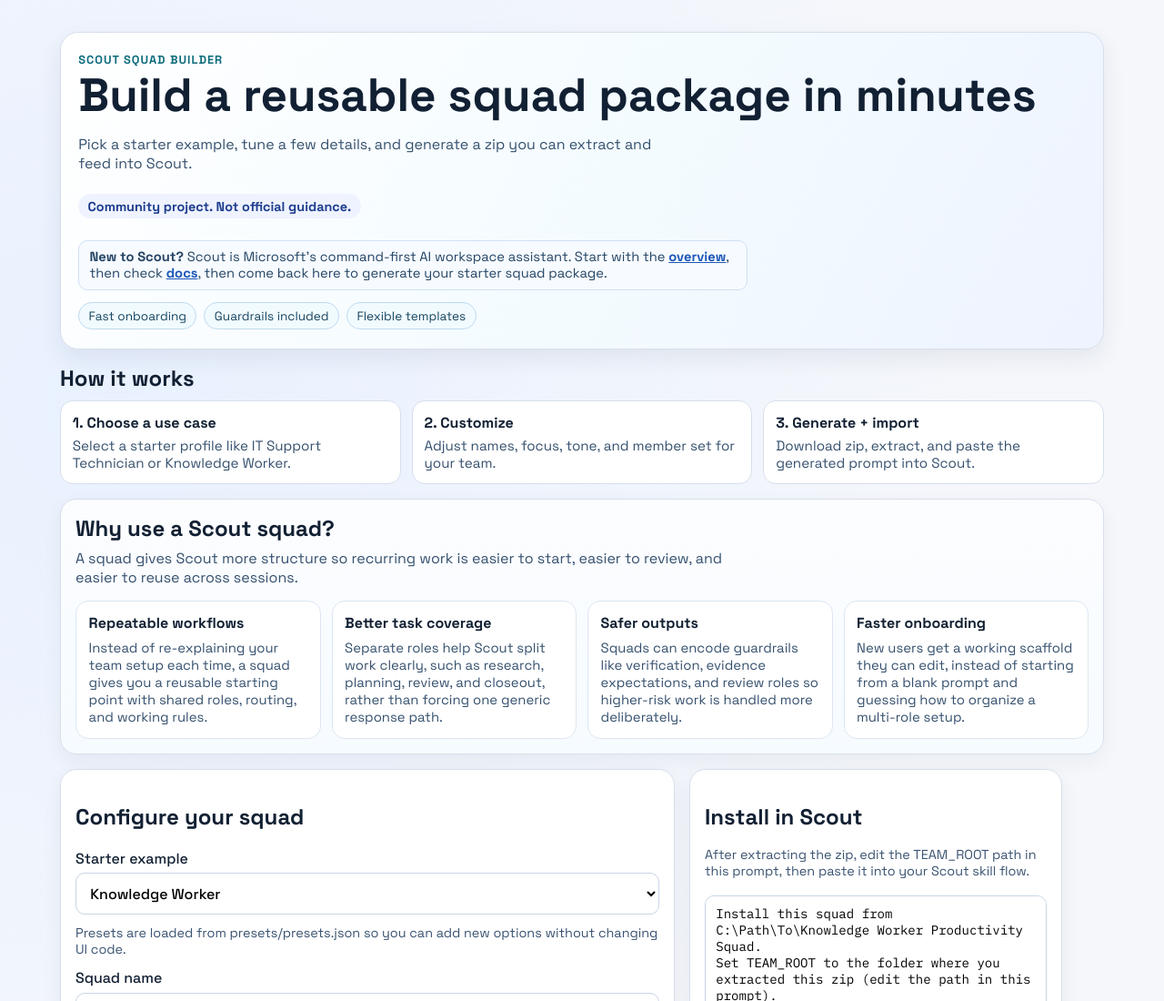
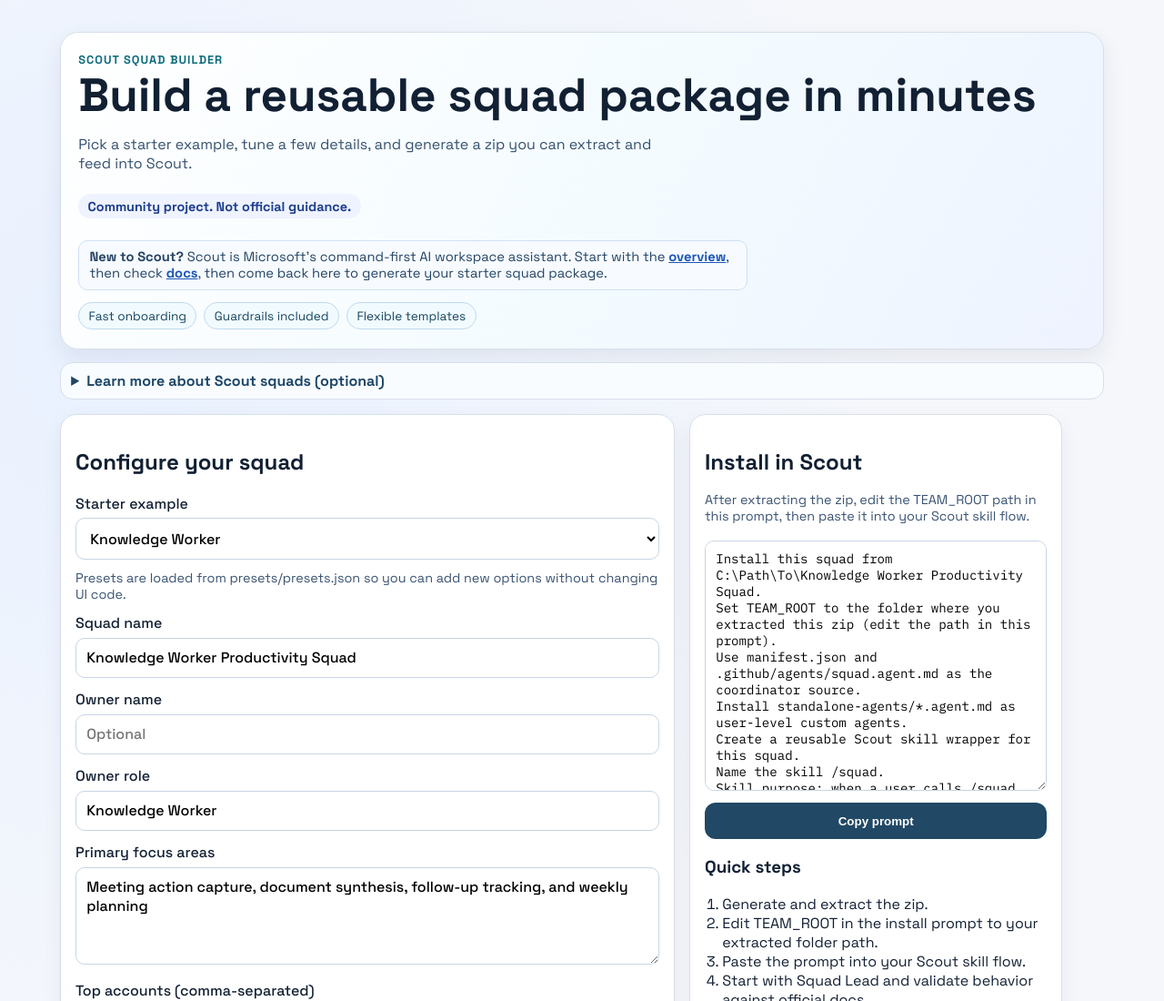
Before and after one commit to t3blake/scout-squad-builder, a plain HTML site: page index.html in a window 1280 px wide. Shown: the top 1100 px of the page at 91% size. Drawn offline with nearby package versions, Linux system fonts and the light colour scheme.

Commit message:
De-clutter landing content with optional learn-more panel

```diff
--- a/index.html
+++ b/index.html
@@ -26,47 +26,26 @@
       </div>
     </header>
 
-    <section class="quickflow" aria-labelledby="quickflowTitle">
-      <h2 id="quickflowTitle">How it works</h2>
-      <div class="flow-grid">
-        <article class="flow-card">
-          <h3>1. Choose a use case</h3>
-          <p>Select a starter profile like IT Support Technician or Knowledge Worker.</p>
-        </article>
-        <article class="flow-card">
-          <h3>2. Customize</h3>
-          <p>Adjust names, focus, tone, and member set for your team.</p>
-        </article>
-        <article class="flow-card">
-          <h3>3. Generate + import</h3>
-          <p>Download zip, extract, and paste the generated prompt into Scout.</p>
-        </article>
-      </div>
-    </section>
+    <section class="learn-more" aria-labelledby="learnMoreTitle">
+      <details class="learn-more-panel">
+        <summary id="learnMoreTitle">Learn more about Scout squads (optional)</summary>
+        <p class="learn-intro">Use this if you are deciding whether squads are worth it for your team, or if you are brand new to this workflow.</p>
 
-    <section class="why-squads" aria-labelledby="whySquadsTitle">
-      <div class="why-squads-header">
-        <h2 id="whySquadsTitle">Why use a Scout squad?</h2>
-        <p>A squad gives Scout more structure so recurring work is easier to start, easier to review, and easier to reuse across sessions.</p>
-      </div>
-      <div class="why-squads-grid">
-        <article class="why-card">
-          <h3>Repeatable workflows</h3>
-          <p>Instead of re-explaining your team setup each time, a squad gives you a reusable starting point with shared roles, routing, and working rules.</p>
-        </article>
-        <article class="why-card">
-          <h3>Better task coverage</h3>
-          <p>Separate roles help Scout split work clearly, such as research, planning, review, and closeout, rather than forcing one generic response path.</p>
-        </article>
-        <article class="why-card">
-          <h3>Safer outputs</h3>
-          <p>Squads can encode guardrails like verification, evidence expectations, and review roles so higher-risk work is handled more deliberately.</p>
-        </article>
-        <article class="why-card">
-          <h3>Faster onboarding</h3>
-          <p>New users get a working scaffold they can edit, instead of starting from a blank prompt and guessing how to organize a multi-role setup.</p>
-        </article>
-      </div>
+        <div class="learn-grid">
+          <article class="learn-card">
+            <h3>Why teams use squads</h3>
+            <p>Squads make recurring work easier to reuse by keeping role routing, guardrails, and working context together.</p>
+          </article>
+          <article class="learn-card">
+            <h3>How it works</h3>
+            <p>Pick a starter use case, customize roles and focus, generate the zip, then paste the install prompt into Scout.</p>
+          </article>
+          <article class="learn-card">
+            <h3>What improves</h3>
+            <p>You get clearer task coverage, safer review patterns, and a faster starting point for new users.</p>
+          </article>
+        </div>
+      </details>
     </section>
 
     <section class="grid">
--- a/styles.css
+++ b/styles.css
@@ -116,80 +116,52 @@
   background: #f1fbff;
 }
 
-.quickflow {
-  margin-top: 1rem;
-}
-
-.quickflow h2 {
-  margin: 0 0 0.55rem;
-}
-
-.why-squads {
-  margin-top: 1rem;
-  padding: 1rem;
-  border: 1px solid var(--line);
-  border-radius: 18px;
-  background: linear-gradient(180deg, #fcfdff 0%, #f6fbff 100%);
-  box-shadow: 0 8px 22px rgba(17, 33, 45, 0.05);
-}
-
-.why-squads-header h2 {
-  margin: 0;
-}
-
-.why-squads-header p {
-  margin: 0.45rem 0 0;
-  max-width: 72ch;
-  color: var(--ink-soft);
-}
-
-.why-squads-grid {
-  display: grid;
-  grid-template-columns: repeat(4, minmax(0, 1fr));
-  gap: 0.75rem;
+.learn-more {
   margin-top: 0.9rem;
 }
 
-.why-card {
-  border: 1px solid #dce6f2;
+.learn-more-panel {
+  border: 1px solid #d7dfeb;
   border-radius: 14px;
-  background: #ffffff;
-  padding: 0.85rem;
+  background: #f9fcff;
+  padding: 0.55rem 0.7rem;
 }
 
-.why-card h3 {
-  margin: 0;
-  font-size: 1rem;
+.learn-more-panel summary {
+  cursor: pointer;
+  font-weight: 700;
+  color: #1d4667;
 }
 
-.why-card p {
-  margin: 0.45rem 0 0;
+.learn-intro {
+  margin: 0.65rem 0 0;
   color: var(--ink-soft);
   font-size: 0.93rem;
 }
 
-.flow-grid {
+.learn-grid {
   display: grid;
   grid-template-columns: repeat(3, minmax(0, 1fr));
-  gap: 0.75rem;
+  gap: 0.7rem;
+  margin-top: 0.75rem;
 }
 
-.flow-card {
-  border: 1px solid var(--line);
-  border-radius: 14px;
+.learn-card {
+  border: 1px solid #dce6f2;
+  border-radius: 12px;
   background: #ffffff;
-  padding: 0.8rem;
+  padding: 0.75rem;
 }
 
-.flow-card h3 {
+.learn-card h3 {
   margin: 0;
-  font-size: 1rem;
+  font-size: 0.97rem;
 }
 
-.flow-card p {
-  margin: 0.35rem 0 0;
+.learn-card p {
+  margin: 0.4rem 0 0;
   color: var(--ink-soft);
-  font-size: 0.95rem;
+  font-size: 0.9rem;
 }
 
 .grid {
@@ -486,11 +458,7 @@
 }
 
 @media (max-width: 860px) {
-  .flow-grid {
-    grid-template-columns: 1fr;
-  }
-
-  .why-squads-grid {
+  .learn-grid {
     grid-template-columns: 1fr;
   }
 
```
